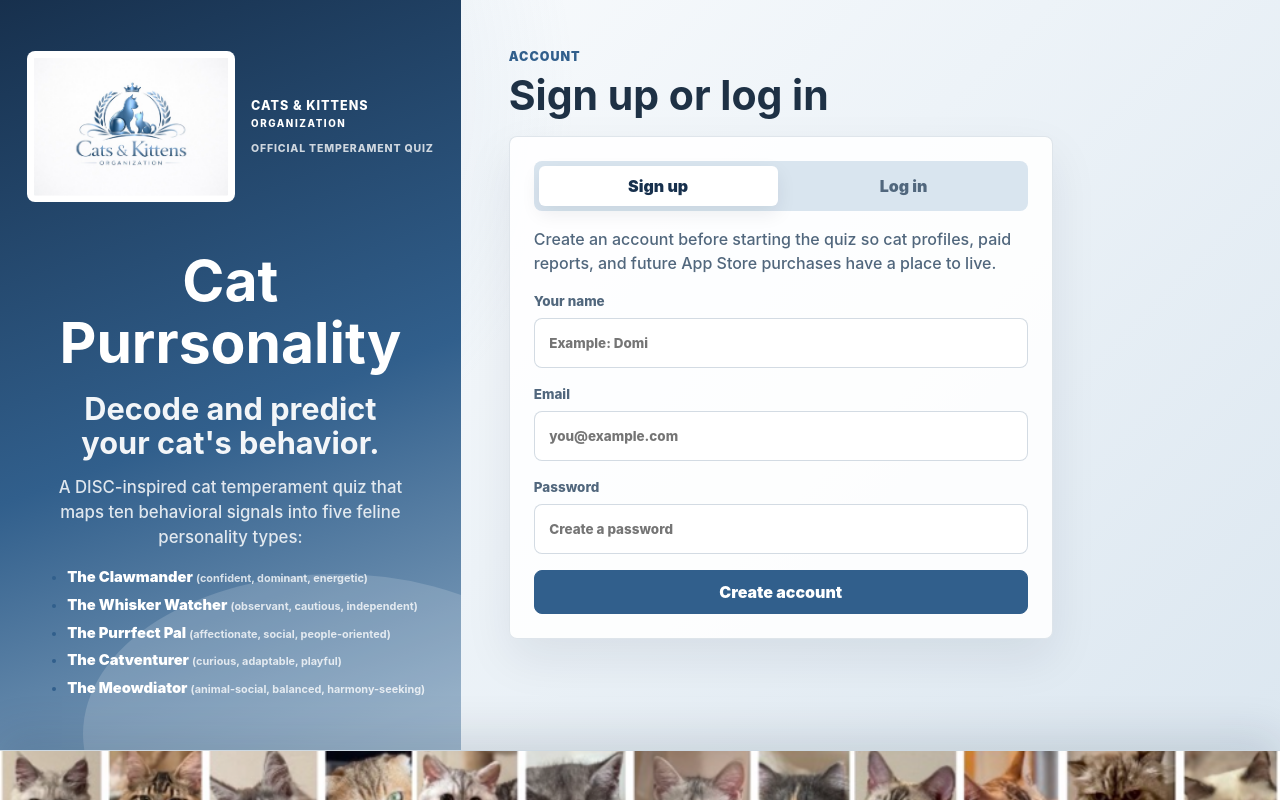
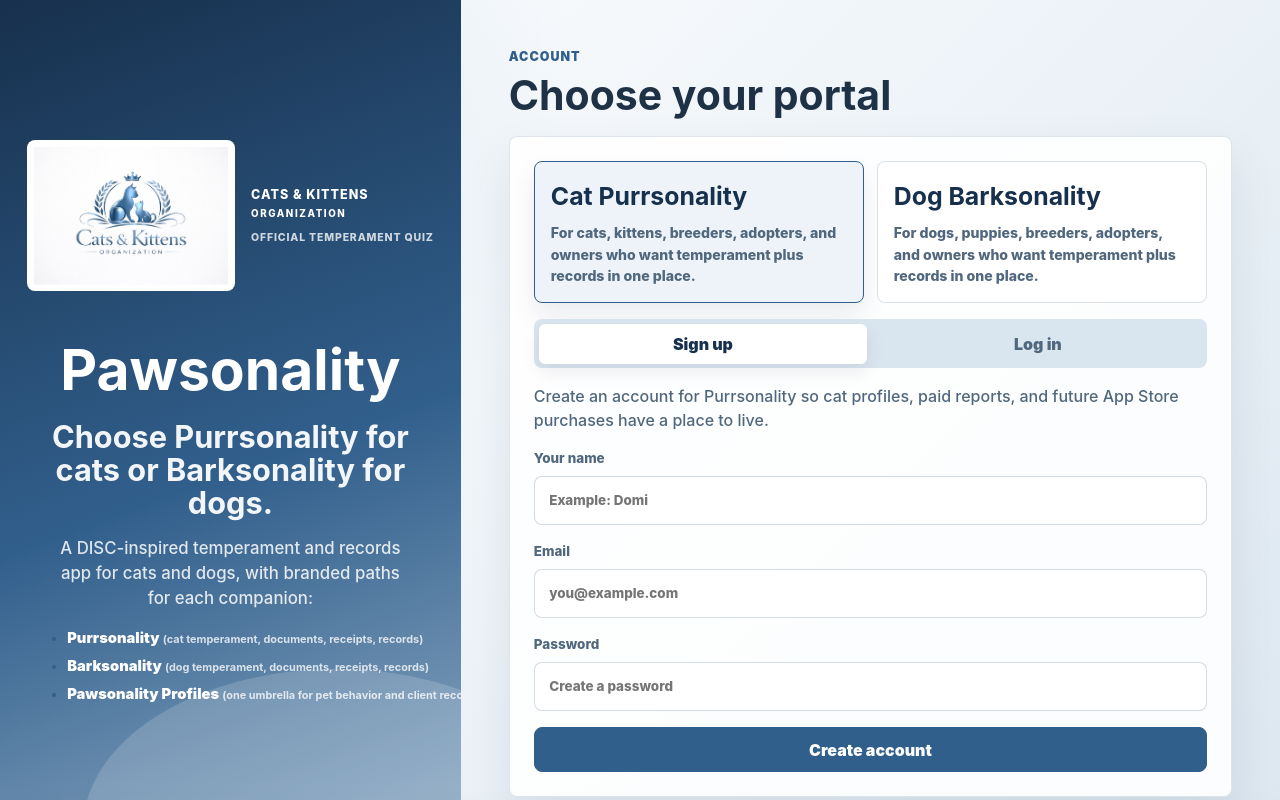
Before and after one commit to CatsKittensOrg/cat-purrsonality, a React (Vite) app: page / in a window 1280 px wide. Shown: the top 800 px of the page. Built offline with nearby package versions, Linux system fonts and the light colour scheme.

Commit message:
Add files via upload

```diff
--- a/src/main.jsx
+++ b/src/main.jsx
@@ -11,6 +11,27 @@
 const APPLE_PRODUCT_ID = 'com.purrsonality.full_report';
 const ADMIN_EMAIL = 'kassab.team@icloud.com';
 const ADMIN_PASSCODE = 'catskittens-admin';
+
+const brandOptions = {
+  cat: {
+    key: 'cat',
+    name: 'Purrsonality',
+    label: 'Cat Purrsonality',
+    animal: 'cat',
+    animalPlural: 'cats',
+    headline: 'Decode and predict your cat’s behavior.',
+    description: 'For cats, kittens, breeders, adopters, and owners who want temperament plus records in one place.',
+  },
+  dog: {
+    key: 'dog',
+    name: 'Barksonality',
+    label: 'Dog Barksonality',
+    animal: 'dog',
+    animalPlural: 'dogs',
+    headline: 'Decode and predict your dog’s behavior.',
+    description: 'For dogs, puppies, breeders, adopters, and owners who want temperament plus records in one place.',
+  },
+};
 
 const categories = [
   'Confidence',
@@ -469,6 +490,7 @@
 ];
 
 const emptyProfile = {
+  petType: 'cat',
   name: '',
   ownerPhone: '',
   ownerAddress: '',
@@ -762,6 +784,7 @@
   const savedPurchase = useMemo(() => localStorage.getItem(PURCHASE_STORAGE_KEY) === 'true', []);
   const [view, setView] = useState(window.location.hash === '#admin' ? 'admin' : 'app');
   const [account, setAccount] = useState(savedAccount);
+  const [selectedBrand, setSelectedBrand] = useState(savedAccount?.brand ?? saved?.profile?.petType ?? 'cat');
   const [adminContent, setAdminContent] = useState(savedAdminContent);
   const [profile, setProfile] = useState(normalizeProfile(saved?.profile));
   const [answers, setAnswers] = useState(saved?.answers ?? {});
@@ -775,6 +798,7 @@
   const activeRecordSettings = adminContent.recordSettings;
   const activeSettings = adminContent.settings;
   const isAdminAccount = account?.email?.trim().toLowerCase() === ADMIN_EMAIL;
+  const activeBrand = brandOptions[account?.brand ?? selectedBrand] ?? brandOptions.cat;
 
   useEffect(() => {
     localStorage.setItem(STORAGE_KEY, JSON.stringify({ profile, answers, step }));
@@ -833,8 +857,15 @@
   }
 
   function saveAccount(nextAccount) {
-    localStorage.setItem(ACCOUNT_STORAGE_KEY, JSON.stringify(nextAccount));
-    setAccount(nextAccount);
+    const accountWithBrand = { ...nextAccount, brand: selectedBrand };
+    localStorage.setItem(ACCOUNT_STORAGE_KEY, JSON.stringify(accountWithBrand));
+    setAccount(accountWithBrand);
+    setProfile((current) => ({ ...current, petType: selectedBrand }));
+  }
+
+  function chooseBrand(brand) {
+    setSelectedBrand(brand);
+    setProfile((current) => ({ ...current, petType: brand }));
   }
 
   function signOut() {
@@ -903,17 +934,15 @@
           </div>
         </div>
         <div className="hero-copy">
-          <h1>Cat Purrsonality</h1>
-          <strong>Decode and predict your cat&apos;s behavior.</strong>
+          <h1>Pawsonality</h1>
+          <strong>{account ? activeBrand.headline : 'Choose Purrsonality for cats or Barksonality for dogs.'}</strong>
           <p>
-            A DISC-inspired cat temperament quiz that maps ten behavioral signals into five feline personality types:
+            A DISC-inspired temperament and records app for cats and dogs, with branded paths for each companion:
           </p>
           <ul className="hero-type-list">
-            <li><b>The Clawmander</b> <span>(confident, dominant, energetic)</span></li>
-            <li><b>The Whisker Watcher</b> <span>(observant, cautious, independent)</span></li>
-            <li><b>The Purrfect Pal</b> <span>(affectionate, social, people-oriented)</span></li>
-            <li><b>The Catventurer</b> <span>(curious, adaptable, playful)</span></li>
-            <li><b>The Meowdiator</b> <span>(animal-social, balanced, harmony-seeking)</span></li>
+            <li><b>Purrsonality</b> <span>(cat temperament, documents, receipts, records)</span></li>
+            <li><b>Barksonality</b> <span>(dog temperament, documents, receipts, records)</span></li>
+            <li><b>Pawsonality Profiles</b> <span>(one umbrella for pet behavior and client records)</span></li>
           </ul>
         </div>
       </section>
@@ -924,7 +953,7 @@
             <span className="eyebrow">
               {view === 'admin' ? 'Admin' : !account ? 'Account' : complete ? 'Results ready' : step === 0 ? 'Cat profile' : `Question ${step} of ${activeQuestions.length}`}
             </span>
-            <h2>{view === 'admin' ? 'Cat Purrsonality Control Room' : !account ? 'Sign up or log in' : complete ? `${catName}'s Cat Purrsonality Map` : step === 0 ? 'Start with the essentials' : question.prompt}</h2>
+            <h2>{view === 'admin' ? 'Pawsonality Control Room' : !account ? 'Choose your portal' : complete ? `${catName}'s ${activeBrand.name} Map` : step === 0 ? `Start ${activeBrand.name}` : question.prompt}</h2>
           </div>
           <div className="account-actions">
             {account ? <span>{account.email}</span> : null}
@@ -967,7 +996,9 @@
           </div>
         )}
 
-        {view !== 'admin' && !account && <AuthCard onSubmit={saveAccount} />}
+        {view !== 'admin' && !account && (
+          <AuthCard selectedBrand={selectedBrand} onBrandChange={chooseBrand} onSubmit={saveAccount} />
+        )}
 
         {view !== 'admin' && account && step === 0 && !complete && (
           <>
@@ -979,7 +1010,7 @@
               suggestions={activeConcernSuggestions}
               profileFields={activeProfileFields}
             />
-            <CatRecords profile={profile} records={records} setRecords={setRecords} settings={activeRecordSettings} />
+            <CatRecords profile={profile} records={records} setRecords={setRecords} settings={activeRecordSettings} brand={activeBrand} />
           </>
         )}
 
@@ -995,7 +1026,7 @@
         )}
 
         {view !== 'admin' && account && complete && activeSettings.requirePayment && !hasPremiumReport && (
-          <Paywall onPurchase={unlockPremiumReport} onRestore={restorePremiumReport} settings={activeSettings} />
+          <Paywall onPurchase={unlockPremiumReport} onRestore={restorePremiumReport} settings={activeSettings} brand={activeBrand} />
         )}
 
         {view !== 'admin' && account && complete && (!activeSettings.requirePayment || hasPremiumReport) && <Results profile={profile} results={results} onRetake={resetQuiz} />}
@@ -1007,10 +1038,11 @@
   );
 }
 
-function AuthCard({ onSubmit }) {
+function AuthCard({ selectedBrand, onBrandChange, onSubmit }) {
   const [mode, setMode] = useState('signup');
   const [form, setForm] = useState({ name: '', email: '', password: '' });
   const [notice, setNotice] = useState('');
+  const activeBrand = brandOptions[selectedBrand] ?? brandOptions.cat;
 
   function updateField(field, value) {
     setNotice('');
@@ -1033,6 +1065,19 @@
 
   return (
     <form className="auth-card" onSubmit={submitAuth}>
+      <div className="brand-choice-grid">
+        {Object.values(brandOptions).map((brand) => (
+          <button
+            className={selectedBrand === brand.key ? 'brand-choice active' : 'brand-choice'}
+            type="button"
+            key={brand.key}
+            onClick={() => onBrandChange(brand.key)}
+          >
+            <strong>{brand.label}</strong>
+            <span>{brand.description}</span>
+          </button>
+        ))}
+      </div>
       <div className="auth-tabs">
         <button className={mode === 'signup' ? 'active' : ''} type="button" onClick={() => setMode('signup')}>
           Sign up
@@ -1042,7 +1087,7 @@
         </button>
       </div>
       <p>
-        Create an account before starting the quiz so cat profiles, paid reports, and future App Store purchases have a
+        Create an account for {activeBrand.name} so {activeBrand.animal} profiles, paid reports, and future App Store purchases have a
         place to live.
       </p>
       {mode === 'signup' && (
@@ -1067,7 +1112,7 @@
   );
 }
 
-function Paywall({ onPurchase, onRestore, settings }) {
+function Paywall({ onPurchase, onRestore, settings, brand }) {
   const [notice, setNotice] = useState('');
 
   function openStripeCheckout() {
@@ -1083,7 +1128,7 @@
     <section className="paywall-panel">
       <div>
         <span className="eyebrow">Deposit and report</span>
-        <h3>Unlock the complete Cat Purrsonality profile.</h3>
+        <h3>Unlock the complete {brand.name} profile.</h3>
         <p>
           Pay the deposit to receive the primary and secondary type blend, all category scores, concern-based scenario
           outlooks, strengths, challenges, and care recommendations.
@@ -1823,7 +1868,7 @@
   );
 }
 
-function CatRecords({ profile, records, setRecords, settings }) {
+function CatRecords({ profile, records, setRecords, settings, brand }) {
   const [activeTab, setActiveTab] = useState('photos');
   const [documentForm, setDocumentForm] = useState({ label: settings.documentLabels[0], folder: settings.documentFolders[0] });
   const [receiptForm, setReceiptForm] = useState({ category: 'Expense', folder: settings.receiptFolders[0], amount: '', description: '' });
@@ -1908,14 +1953,14 @@
   function googleCalendarUrl(item) {
     const start = item.date.replaceAll('-', '');
     const title = encodeURIComponent(`${item.type}: ${item.title}`);
-    const details = encodeURIComponent(item.notes || `Cat Purrsonality reminder for ${profile.name || 'cat'}`);
+    const details = encodeURIComponent(item.notes || `${brand.name} reminder for ${profile.name || brand.animal}`);
     return `https://calendar.google.com/calendar/render?action=TEMPLATE&text=${title}&dates=${start}/${start}&details=${details}`;
   }
 
   function appleCalendarFile(item) {
     const start = item.date.replaceAll('-', '');
     const title = encodeURIComponent(`${item.type}: ${item.title}`);
-    const details = encodeURIComponent(item.notes || `Cat Purrsonality reminder for ${profile.name || 'cat'}`);
+    const details = encodeURIComponent(item.notes || `${brand.name} reminder for ${profile.name || brand.animal}`);
     return `data:text/calendar;charset=utf8,BEGIN:VCALENDAR%0AVERSION:2.0%0ABEGIN:VEVENT%0ADTSTART;VALUE=DATE:${start}%0ASUMMARY:${title}%0ADESCRIPTION:${details}%0AEND:VEVENT%0AEND:VCALENDAR`;
   }
 
@@ -1923,17 +1968,17 @@
     <section className="records-panel">
       <div className="records-heading">
         <div>
-          <span className="eyebrow">Cat records</span>
-          <h3>{profile.name || 'Cat'} profile, files, receipts, and calendar</h3>
+          <span className="eyebrow">{brand.name} records</span>
+          <h3>{profile.name || brand.animal} profile, files, receipts, and calendar</h3>
         </div>
         <button className="ghost-button" type="button" onClick={() => window.print()}>Print report</button>
       </div>
       <div className="profile-photo-row">
         <div className="profile-photo-preview">
-          {records.profilePhoto ? <img src={records.profilePhoto} alt={`${profile.name || 'Cat'} profile`} /> : <span>Photo</span>}
+          {records.profilePhoto ? <img src={records.profilePhoto} alt={`${profile.name || brand.animal} profile`} /> : <span>Photo</span>}
         </div>
         <label>
-          Cat profile picture
+          {brand.animal} profile picture
           <input accept="image/*" type="file" onChange={uploadProfilePhoto} />
         </label>
       </div>
@@ -1946,7 +1991,7 @@
       </div>
       {activeTab === 'photos' && (
         <div className="record-section">
-          <label>Upload cat photos<input accept="image/*" multiple type="file" onChange={uploadPhotos} /></label>
+          <label>Upload {brand.animal} photos<input accept="image/*" multiple type="file" onChange={uploadPhotos} /></label>
           <div className="photo-grid">
             {records.photos.map((photo) => (
               <article className="photo-card" key={photo.id}>
--- a/src/styles.css
+++ b/src/styles.css
@@ -283,7 +283,7 @@
 .auth-card {
   display: grid;
   gap: 1rem;
-  max-width: 34rem;
+  max-width: 48rem;
   padding: clamp(1rem, 3vw, 1.5rem);
 }
 
@@ -314,6 +314,41 @@
   background: #ffffff;
   color: #17304d;
   box-shadow: 0 0.45rem 1.2rem rgba(9, 27, 47, 0.08);
+}
+
+.brand-choice-grid {
+  display: grid;
+  grid-template-columns: repeat(2, minmax(0, 1fr));
+  gap: 0.8rem;
+}
+
+.brand-choice {
+  display: grid;
+  gap: 0.45rem;
+  min-height: 8.4rem;
+  border: 1px solid rgba(39, 78, 115, 0.16);
+  border-radius: 8px;
+  background: #ffffff;
+  color: #1e3145;
+  padding: 1rem;
+  text-align: left;
+}
+
+.brand-choice strong {
+  color: #17304d;
+  font-size: clamp(1.15rem, 2vw, 1.55rem);
+}
+
+.brand-choice span {
+  color: #51677d;
+  font-size: 0.88rem;
+  font-weight: 800;
+}
+
+.brand-choice.active {
+  border-color: #315f8c;
+  background: #edf3f8;
+  box-shadow: 0 0.8rem 1.6rem rgba(9, 27, 47, 0.08);
 }
 
 label {
@@ -1141,6 +1176,7 @@
   .scenario-list,
   .admin-metrics,
   .admin-form-grid,
+  .brand-choice-grid,
   .record-tabs,
   .photo-grid,
   .profit-summary {
```
